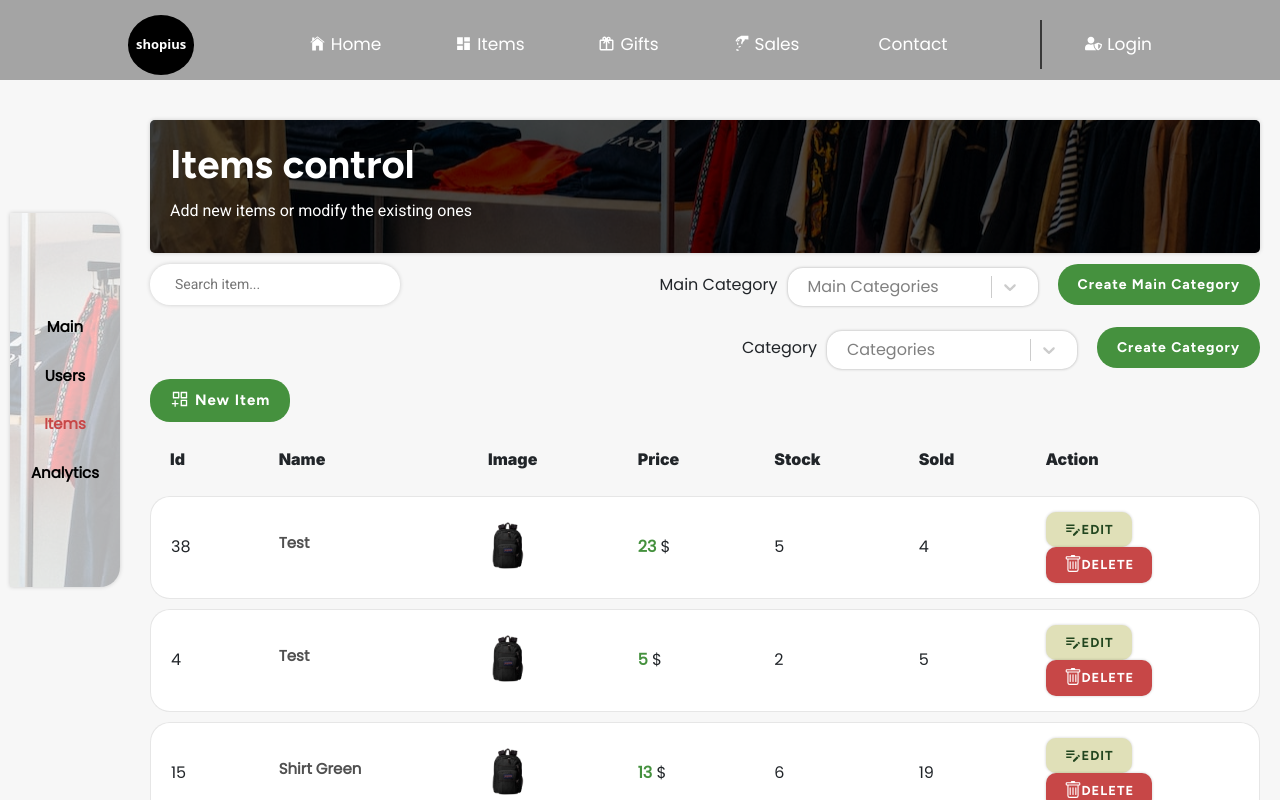
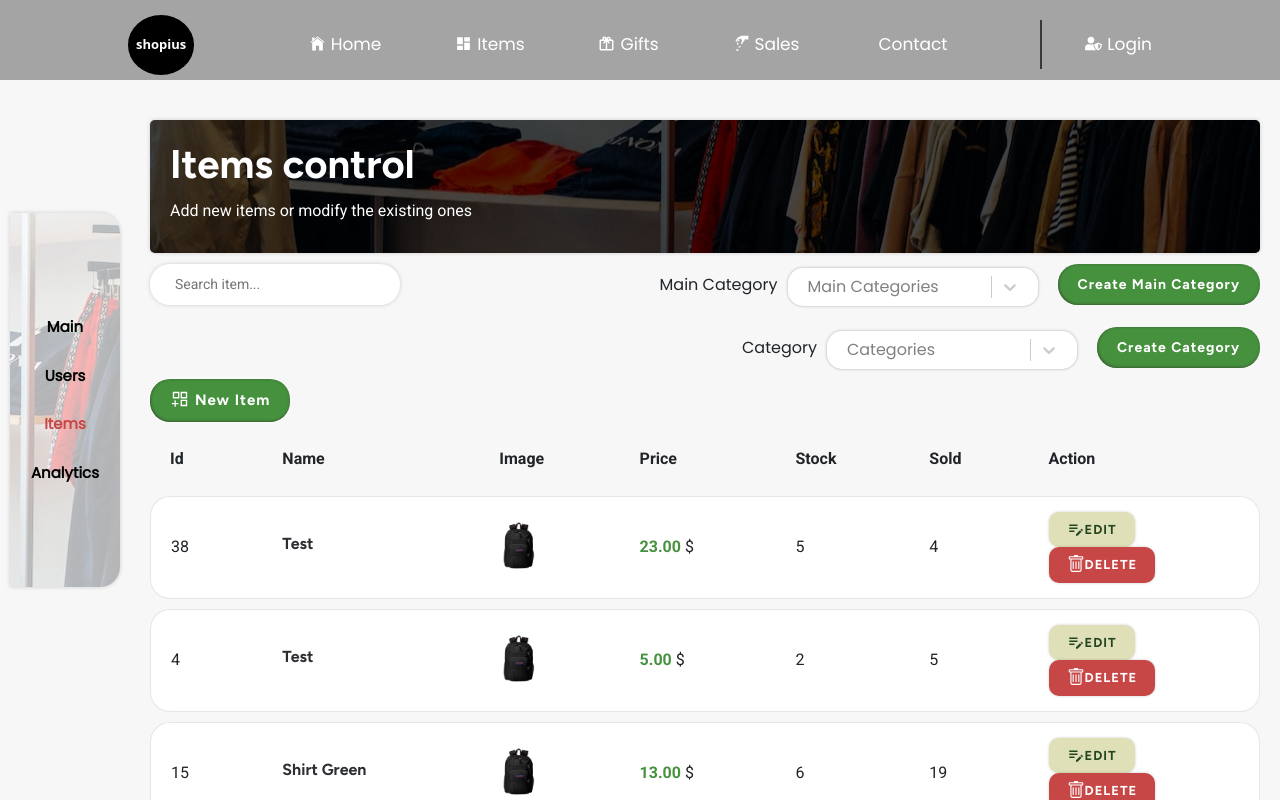
Before and after one commit to Andarus-1994/shop_nextjs, a Next.js app: page /dashboard/items in a window 1280 px wide. Built offline with nearby package versions, Linux system fonts and the light colour scheme; no server answers; a web font is replaced by a local one; what next-redux-wrapper would draw is missing.

Commit message:
Modal animation changes

```diff
--- a/pages/dashboard/items/item.tsx
+++ b/pages/dashboard/items/item.tsx
@@ -43,7 +43,7 @@ export default function Item({
         <Image src={BackpackImage} alt="item" />
       </td>
       <td style={getAnimationDelay()}>
-        <span>{price}</span> $
+        <span>{price.toFixed(2)}</span> $
       </td>
       <td style={getAnimationDelay()}>{stock}</td>
       <td style={getAnimationDelay()}>{sold}</td>
--- a/pages/dashboard/items/newCategoryModal.tsx
+++ b/pages/dashboard/items/newCategoryModal.tsx
@@ -52,6 +52,7 @@ export default function NewCategory({ closeModal }: ModalProps) {
       if (e instanceof Error) {
         errorMessage = e.message;
         console.log(errorMessage);
+        setError(errorMessage);
         setMainCategories([]);
       }
     } finally {
--- a/styles/Dashboard/Items.module.scss
+++ b/styles/Dashboard/Items.module.scss
@@ -67,10 +67,23 @@
     font-size: 14px;
     font-family: "Figtree", sans-serif;
     box-shadow: 0px 0px 3px 0px rgba(255, 255, 255, 0.3);
+    z-index: 10;
     transition: 0.8s;
     &:hover {
       background: $dark-green;
       transition: 0.4s;
+    }
+    &::after {
+      content: "";
+      bottom: 0;
+      left: 0;
+      position: absolute;
+      width: 100%;
+      height: 100%;
+      border-radius: 20px;
+      background: transparent;
+      animation: buttonAnimation 2s alternate-reverse infinite;
+      z-index: -1;
     }
   }
 }
@@ -100,12 +113,31 @@
     font-weight: 300;
     font-size: 15px;
     font-family: "Figtree", sans-serif;
-    box-shadow: 0px 0px 3px 0px rgba(255, 255, 255, 0.3);
+    box-shadow: 0px 0px 3px 0px rgb(255, 255, 255);
     width: fit-content;
+    overflow: hidden;
+    z-index: 10;
     transition: 0.8s;
+    &::after {
+      content: "";
+      bottom: 0;
+      left: 0;
+      position: absolute;
+      width: 100%;
+      height: 100%;
+      border-radius: 20px;
+      background: transparent;
+      animation: buttonAnimation 2s alternate-reverse infinite;
+      z-index: -1;
+    }
     &:hover {
       background: $dark-green;
+      animation-duration: 0.2s;
       transition: 0.4s;
+    }
+    &:focus {
+      animation: none;
+      box-shadow: inset 15px 15px 35px rgb(0, 0, 0);
     }
     svg {
       font-size: 20px;
@@ -117,7 +149,7 @@
   width: 100%;
   border-collapse: separate;
   border-spacing: 0 10px; /* 10px gap between rows */
-  font-family: "Inter";
+  font-family: "Roboto";
   & th,
   td {
     padding: 15px 20px;
@@ -131,7 +163,7 @@
 .item {
   & > td {
     background: white;
-    font-family: "Poppins";
+    font-family: "Roboto";
     animation-name: fade-in;
     animation-duration: 1s;
     border-top: 1px solid rgb(230, 230, 230);
@@ -158,16 +190,16 @@
   & td:nth-of-type(4) {
     span {
       color: $green-color;
-      font-family: "Poppins";
+      font-family: "Roboto";
+      font-size: 16px;
       font-weight: 600;
     }
   }
   h3 {
-    font-family: "Poppins";
-    color: rgb(80, 80, 80);
-    font-size: 15px;
-    font-weight: 600;
-    max-width: 85px;
+    color: $dark;
+    font-size: 16px;
+    font-weight: 900;
+    max-width: 95px;
   }
   img {
     width: 40px;
@@ -217,6 +249,15 @@
   animation: fade-in-pag 2.6s forwards;
 }
 
+@keyframes buttonAnimation {
+  0% {
+    box-shadow: inset 1px -1px 5px rgb(65, 78, 60);
+  }
+  100% {
+    box-shadow: inset 0px 0px 0px rgb(42, 80, 28);
+  }
+}
+
 @keyframes fade-in {
   0% {
     opacity: 0;
--- a/styles/Dashboard/Sidebar.module.scss
+++ b/styles/Dashboard/Sidebar.module.scss
@@ -17,6 +17,14 @@
   justify-content: center;
   align-items: center;
   padding-left: 10px;
+  @include mobile() {
+    width: 100%;
+    height: fit-content;
+    bottom: 0;
+    left: 0;
+    margin: 0;
+    padding-left: 0;
+  }
   .cover {
     position: absolute;
     background-image: url("../../public/sidenav.jpg");
@@ -73,6 +81,12 @@
         color: $red !important;
       }
     }
+    @include mobile() {
+      flex-direction: row;
+      height: fit-content;
+      padding: 5px 0;
+      border-radius: 0;
+    }
   }
 }
 
--- a/styles/Dashboard/Users.module.scss
+++ b/styles/Dashboard/Users.module.scss
@@ -126,8 +126,15 @@
     font-family: "Poppins";
     box-shadow: 0px 0px 3px rgba(0, 0, 0, 0.3);
     animation: fade-in-modal 0.6s ease-in-out;
+    & > div,
+    & > label,
+    & > h4 {
+      animation: fade-in 1s;
+    }
     .error {
-      color: red;
+      color: $light-red;
+      letter-spacing: 0.5px;
+      font-family: "Roboto";
       font-weight: 600;
     }
     h4 {
@@ -219,9 +226,14 @@
 
 @keyframes fade-in {
   0% {
+    opacity: 1;
+  }
+  1% {
     opacity: 0;
   }
-
+  60% {
+    opacity: 0;
+  }
   100% {
     opacity: 1;
   }
@@ -230,11 +242,13 @@
 @keyframes fade-in-modal {
   0% {
     opacity: 0;
-    transform: rotate(20deg) translate(0, -20px) scale(0.5);
+    transform: translate(0, -120px) scale(0.9);
+    clip-path: polygon(45% 50%, 45% 51%, 45% 51%, 45% 51%);
   }
 
   100% {
     opacity: 1;
-    transform: rotate(0) translate(0, 0) scale(1);
+    transform: translate(0, 0) scale(1);
+    clip-path: polygon(100% 0, 0 0, 0 100%, 100% 100%);
   }
 }
--- a/styles/variables.scss
+++ b/styles/variables.scss
@@ -2,7 +2,8 @@ $link-color: #383838;
 $icon-color: #39ca8d;
 $green-color: #45913e;
 $dark-green: #22461f;
-$red: rgb(199, 71, 71);
+$red: #c74747;
+$light-red: #ff2323;
 $purple: #3d4a7e;
 $dark: #2c2e33;
 $dark-yellow: rgb(224, 224, 184);
```
